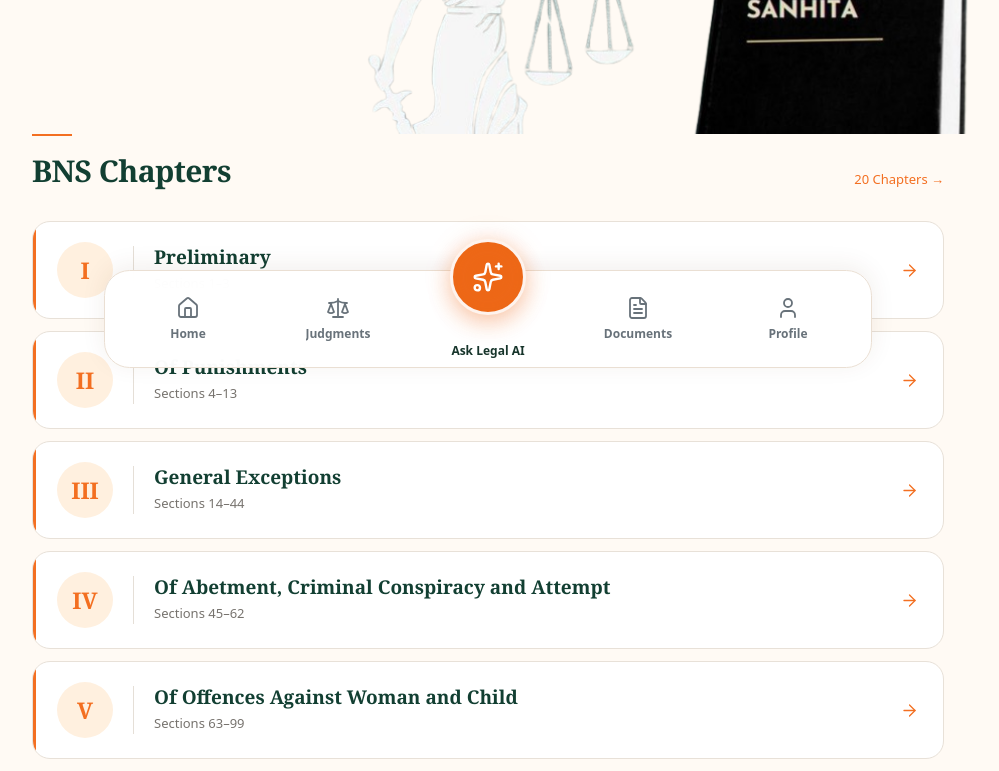
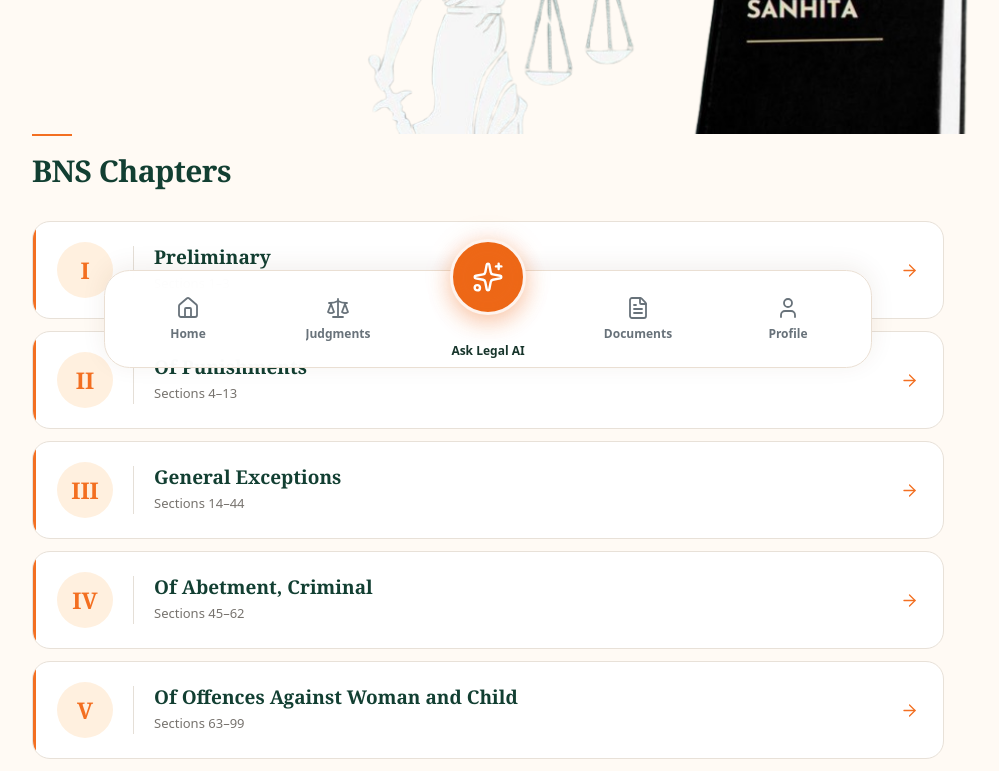
Before and after one commit to muradkhurram/Ligal, a Next.js app: page /bns in a window 1280 px wide. Shown: the part 422-1193 px from the top of the page, without its empty margins (152-1151 px from the left). Built offline with nearby package versions, Linux system fonts and the light colour scheme.

Commit message:
Redesign Legal homepage

```diff
--- a/components/bns/BnsChapters.tsx
+++ b/components/bns/BnsChapters.tsx
@@ -13,9 +13,9 @@ export function BnsChapters() {
           </h2>
         </div>
 
-        <span className="mb-1 text-[13px] font-medium text-[#f36f21]">
+        {/*<span className="mb-1 text-[13px] font-medium text-[#f36f21]">
           20 Chapters →
-        </span>
+        </span>*/}
       </div>
 
       <div className="space-y-3">
--- a/data/bns/chapters.ts
+++ b/data/bns/chapters.ts
@@ -35,7 +35,7 @@ export const bnsChapters: BnsChapter[] = [
   {
     number: 4,
     roman: "IV",
-    title: "Of Abetment, Criminal Conspiracy and Attempt",
+    title: "Of Abetment, Criminal",
     description: "Abetment, criminal conspiracy and attempts to commit offences",
     sections: "Sections 45–62",
     href: "/bns/chapter-4",
```
